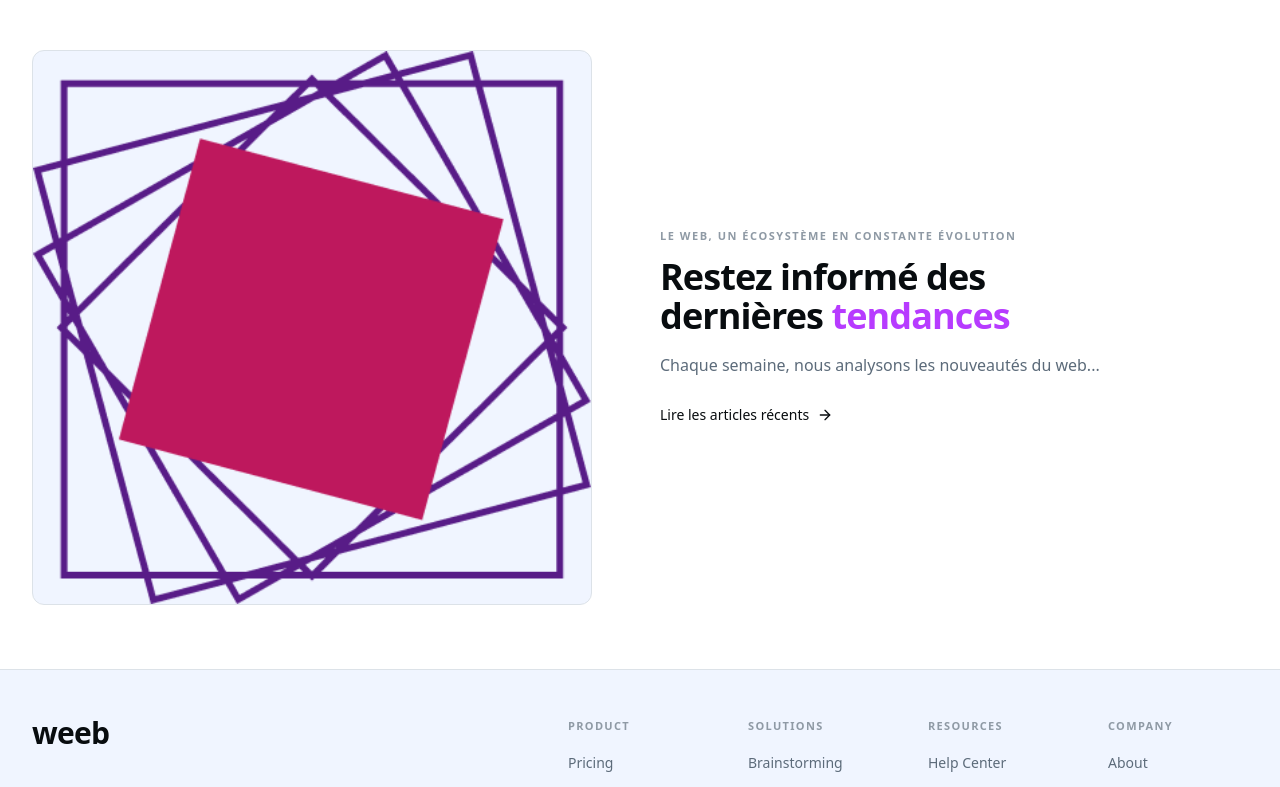
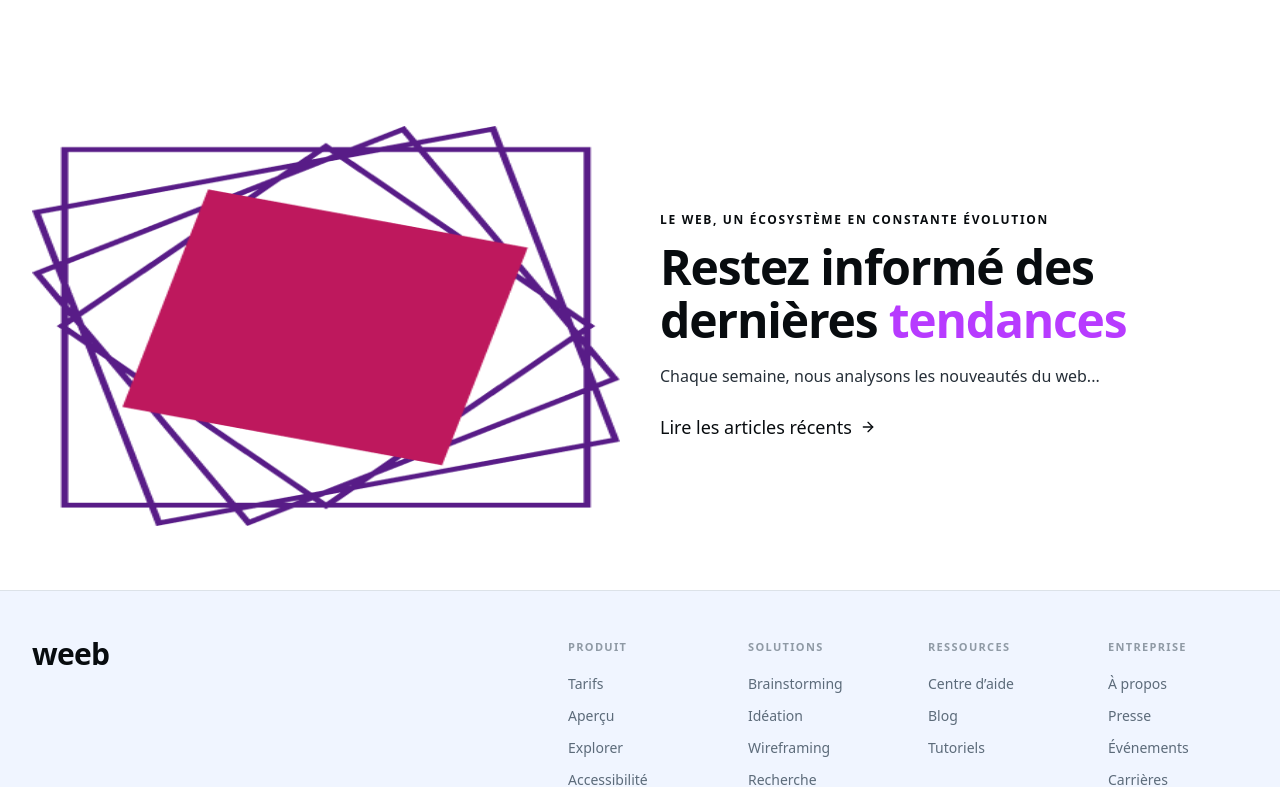
Before and after one commit to MaximeMonnier/weeb_maxime_monnier, a React (Vite) app: page / in a window 1280 px wide. Shown: the part 2446-3233 px from the top of the page. Built offline with nearby package versions, Linux system fonts and the light colour scheme.

Commit message:
feat: Add footer home page ok

```diff
--- a/src/App.tsx
+++ b/src/App.tsx
@@ -1,5 +1,5 @@
 import "./index.css";
-import Home from "./pages/home";
+import Home from "./pages/Home";
 
 function App() {
   return (
--- a/src/components/common/Footer.tsx
+++ b/src/components/common/Footer.tsx
@@ -13,12 +13,12 @@ type FooterColumn = {
 
 const columns: FooterColumn[] = [
   {
-    title: "PRODUCT",
+    title: "PRODUIT",
     links: [
-      { label: "Pricing", href: "/pricing" },
-      { label: "Overview", href: "/overview" },
-      { label: "Browse", href: "/browse" },
-      { label: "Accessibility", href: "/accessibility" },
+      { label: "Tarifs", href: "/pricing" },
+      { label: "Aperçu", href: "/overview" },
+      { label: "Explorer", href: "/browse" },
+      { label: "Accessibilité", href: "/accessibility" },
       { label: "Five", href: "/five" },
     ],
   },
@@ -26,29 +26,30 @@ const columns: FooterColumn[] = [
     title: "SOLUTIONS",
     links: [
       { label: "Brainstorming", href: "/solutions/brainstorming" },
-      { label: "Ideation", href: "/solutions/ideation" },
+      { label: "Idéation", href: "/solutions/ideation" },
       { label: "Wireframing", href: "/solutions/wireframing" },
-      { label: "Research", href: "/solutions/research" },
+      { label: "Recherche", href: "/solutions/research" },
     ],
   },
   {
-    title: "RESOURCES",
+    title: "RESSOURCES",
     links: [
-      { label: "Help Center", href: "/help" },
+      { label: "Centre d’aide", href: "/help" },
       { label: "Blog", href: "/blog" },
-      { label: "Tutorials", href: "/tutorials" },
+      { label: "Tutoriels", href: "/tutorials" },
     ],
   },
   {
-    title: "COMPANY",
+    title: "ENTREPRISE",
     links: [
-      { label: "About", href: "/about" },
-      { label: "Press", href: "/press" },
-      { label: "Events", href: "/events" },
-      { label: "Careers", href: "/careers" },
+      { label: "À propos", href: "/about" },
+      { label: "Presse", href: "/press" },
+      { label: "Événements", href: "/events" },
+      { label: "Carrières", href: "/careers" },
     ],
   },
 ];
+
 
 const Footer = () => {
   const year = new Date().getFullYear();
--- /dev/null
+++ b/src/components/common/contact/Form.tsx
@@ -0,0 +1,7 @@
+import React from "react";
+
+const Form = () => {
+  return <div>Form</div>;
+};
+
+export default Form;
--- a/src/components/common/home/FeatureBlock.tsx
+++ b/src/components/common/home/FeatureBlock.tsx
@@ -44,7 +44,7 @@ export default function FeatureBlock({
           {/* Texte */}
           <div className={reverse ? "md:order-2" : "md:order-1"}>
             {eyebrow ? (
-              <p className="text-muted text-[11px] font-semibold tracking-[0.14em] uppercase">
+              <p className=" text-[12px] font-semibold tracking-[0.14em] uppercase">
                 {eyebrow}
               </p>
             ) : null}
@@ -59,7 +59,7 @@ export default function FeatureBlock({
             </div>
 
             {description ? (
-              <p className="mt-4 max-w-prose text-tertiary text-sm sm:text-base leading-relaxed">
+              <p className="mt-4 max-w-prose text-secondary text-sm sm:text-base leading-relaxed">
                 {description}
               </p>
             ) : null}
@@ -83,7 +83,7 @@ export default function FeatureBlock({
                 src={imageSrc}
                 alt={imageAlt}
                 loading="lazy"
-                className="w-full max-w-[560px] h-auto rounded-[var(--radius-card)] border border-primary bg-secondary"
+                className="w-full rounded-lg h-100"
               />
             </div>
           </div>
--- a/src/components/ui/LinkTitle.tsx
+++ b/src/components/ui/LinkTitle.tsx
@@ -29,8 +29,8 @@ export default function TextCtaLink({
     <a
       href={href}
       className={cx(
-        "group inline-flex items-center gap-2 text-sm font-medium focus-ring-primary",
-        "link-soft", // vient du CSS (ou remplace par footer-link si tu préfères)
+        "group inline-flex items-center gap-2 text-lg font-medium focus-ring-primary",
+        "link-soft",
         hoverAccent && "hover:text-accent",
         className
       )}
--- a/src/components/ui/SecondTitle.tsx
+++ b/src/components/ui/SecondTitle.tsx
@@ -3,28 +3,21 @@ import React from "react";
 type SectionTitleSize = "md" | "lg";
 
 type SectionTitleProps = {
-  /** Contenu ligne 1 (tu peux passer du texte ou des spans) */
   line1: React.ReactNode;
-  /** Contenu ligne 2 (optionnel) */
   line2?: React.ReactNode;
 
-  /** h2 par défaut (tu peux mettre h3 si besoin) */
   as?: "h2" | "h3";
 
-  /** Centré (ex: "Ils nous font confiance") ou à gauche (ex: bloc avec image) */
   align?: "center" | "left";
 
-  /** Taille : md (section standard) / lg (section plus mise en avant) */
   size?: SectionTitleSize;
 
   className?: string;
 };
 
 const sizeClasses: Record<SectionTitleSize, string> = {
-  // "Ils nous font confiance"
-  md: "text-2xl sm:text-3xl",
-  // "Apprenez et progressez"
-  lg: "text-3xl sm:text-4xl",
+  md: "text-4xl sm:text-4xl",
+  lg: "text-5xl sm:text-5xl",
 };
 
 export default function SectionTitle({
--- a/src/pages/home.tsx
+++ b/src/pages/Home.tsx
@@ -30,7 +30,7 @@ const home = () => {
               </>
             }
             titleLine2="progressez"
-            description="Que vous débutiez en développement web ou que vous soyez un expert..."
+            description="Que vous débutiez en développement web ou que vous soyez un expert cherchant à approfondir vos connaissances, nous vous proposons des tutoriels, guides et bonnes pratiques pour apprendre efficacement."
             ctaLabel="Explorer les ressources"
             ctaHref="#ressources"
             imageSrc={Image1}
```
Also changed, not shown: src/pages/Contact.tsx (added), src/pages/Login.tsx (added), src/pages/contact.tsx (deleted).
